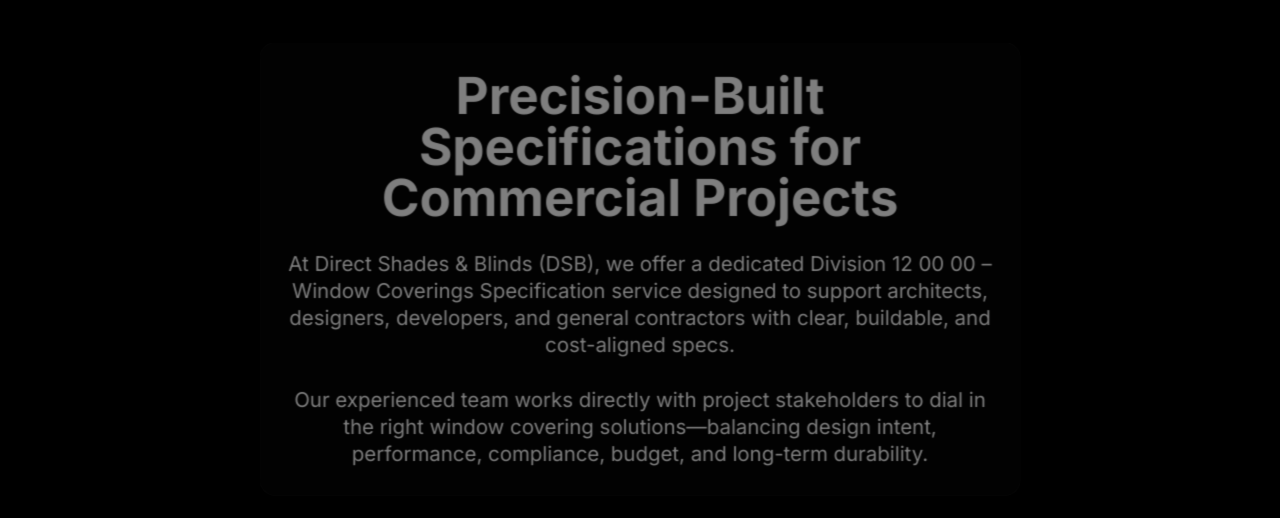
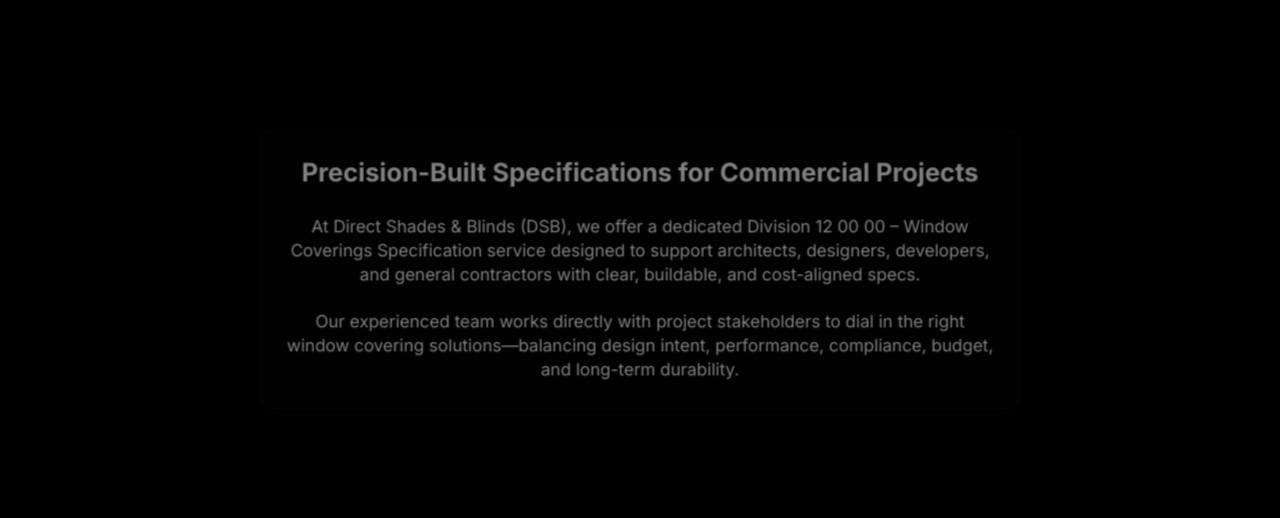
Before and after one commit to bariseryuz/directshadesandblinds, a Next.js app: page /specification in a window 1280 px wide. Shown: the part 931-1449 px from the top of the page. Built offline with nearby package versions, Linux system fonts and the light colour scheme.

Commit message:
Reduce desktop text sizes on Division 12000 page

```diff
--- a/src/app/specification/page.tsx
+++ b/src/app/specification/page.tsx
@@ -6,7 +6,7 @@
   {
     id: 1,
     content: 'Division 12000 / Window Coverings Specification',
-    className: 'text-2xl md:text-7xl font-bold'
+    className: 'text-2xl md:text-4xl font-bold'
   },
   {
     id: 2,
@@ -14,7 +14,7 @@
     subContent: `At Direct Shades & Blinds (DSB), we offer a dedicated Division 12 00 00 – Window Coverings Specification service designed to support architects, designers, developers, and general contractors with clear, buildable, and cost-aligned specs.
 
 Our experienced team works directly with project stakeholders to dial in the right window covering solutions—balancing design intent, performance, compliance, budget, and long-term durability.`,
-    className: 'text-xl md:text-6xl font-bold'
+    className: 'text-xl md:text-3xl font-bold'
   },
   {
     id: 3,
@@ -29,7 +29,7 @@
 • Alignment with project schedules, budgets, and operational needs
 
 Our goal is to eliminate ambiguity, reduce RFIs, and ensure what's specified can be delivered and installed seamlessly.`,
-    className: 'text-xl md:text-6xl font-bold'
+    className: 'text-xl md:text-3xl font-bold'
   },
   {
     id: 4,
@@ -53,7 +53,7 @@
 • Track systems, stackback requirements, and fabric coordination
 
 Each specification is tailored to room type, orientation, code requirements, and user experience.`,
-    className: 'text-xl md:text-6xl font-bold'
+    className: 'text-xl md:text-3xl font-bold'
   },
   {
     id: 5,
@@ -67,7 +67,7 @@
 • Early-stage design support through construction documentation
 
 This approach allows us to align finishes, control methods, and performance criteria with the unique needs of each project—before drawings are finalized.`,
-    className: 'text-xl md:text-6xl font-bold'
+    className: 'text-xl md:text-3xl font-bold'
   },
   {
     id: 6,
@@ -78,7 +78,7 @@
 • A partner mindset—from early design through installation
 
 We don't just help you write the spec—we help ensure it works in the real world.`,
-    className: 'text-xl md:text-6xl font-bold'
+    className: 'text-xl md:text-3xl font-bold'
   },
   {
     id: 7,
@@ -86,7 +86,7 @@
     subContent: `Whether you're developing a new project or refining an existing set, DSB can support your team with expert-driven window covering specifications that streamline execution and protect design intent.
 
 Contact us to schedule a design meeting or Lunch & Learn.`,
-    className: 'text-xl md:text-6xl font-bold'
+    className: 'text-xl md:text-3xl font-bold'
   }
 ];
 
@@ -155,7 +155,7 @@
           {section.content}
         </h2>
         {section.subContent && (
-          <p className="text-sm md:text-2xl leading-relaxed whitespace-pre-line">
+          <p className="text-sm md:text-xl leading-relaxed whitespace-pre-line">
             {section.subContent}
           </p>
         )}
```
